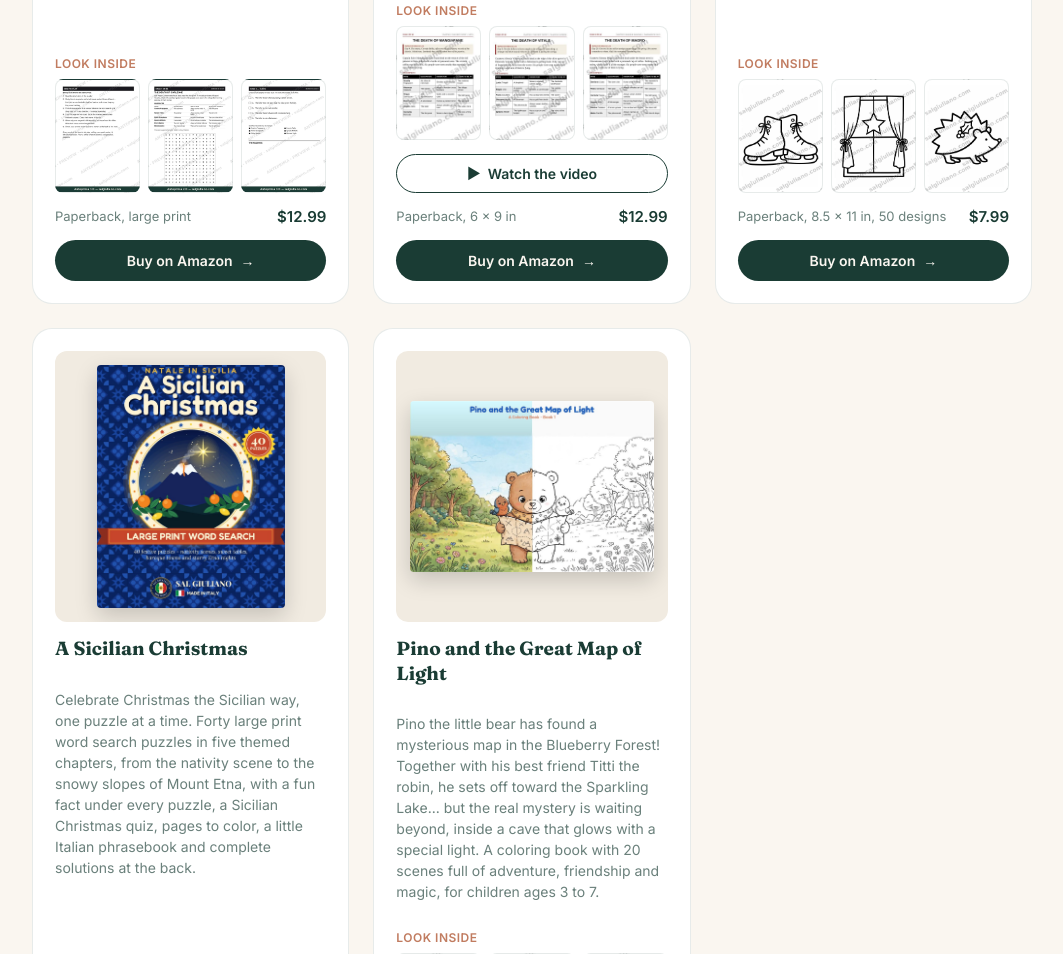
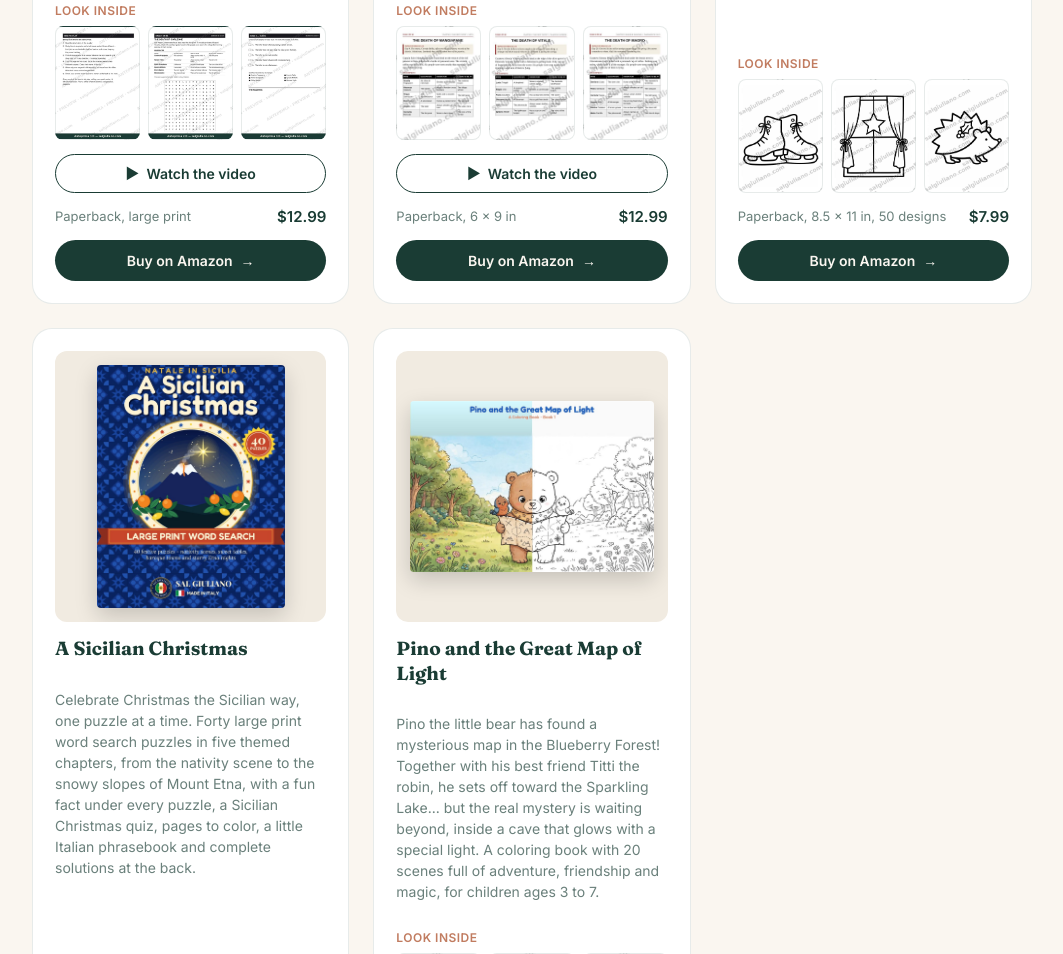
Before and after one commit to Salgiuliano-tiw/salgiuliano-com, a plain HTML site: page index.html in a window 1280 px wide. Shown: the part 1978-2932 px from the top of the page, without its empty margins (108-1171 px from the left). Drawn offline with Linux system fonts and the light colour scheme.

Commit message:
Add files via upload

```diff
--- a/index.html
+++ b/index.html
@@ -389,6 +389,7 @@
             <button type="button" class="pv-thumb" style="background-image:url('anteprime/murder-in-sicily-3.jpg')" data-book="murder-in-sicily" data-i="2" aria-label="Preview page 3"></button>
           </div>
         </div>
+        <button type="button" class="vid-btn" data-video="murder-in-sicily-1"><span aria-hidden="true">&#9654;</span> <span data-lang="en">Watch the video</span><span data-lang="it">Guarda il video</span></button>
         <div class="book-meta">
           <span data-lang="en">Paperback, large print</span>
           <span data-lang="it">Copertina flessibile, caratteri grandi</span>
```
